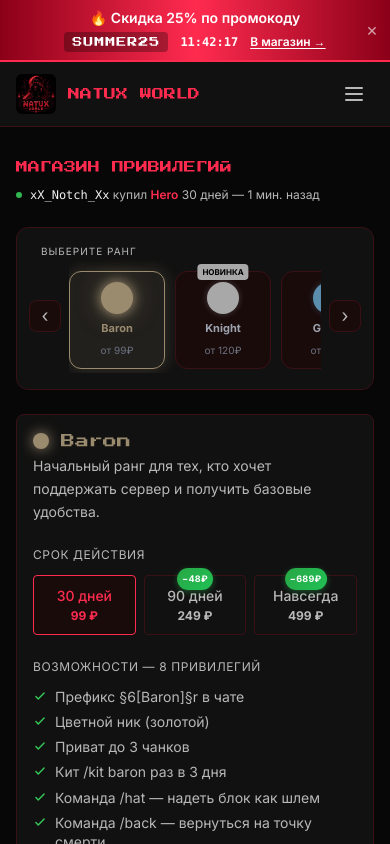
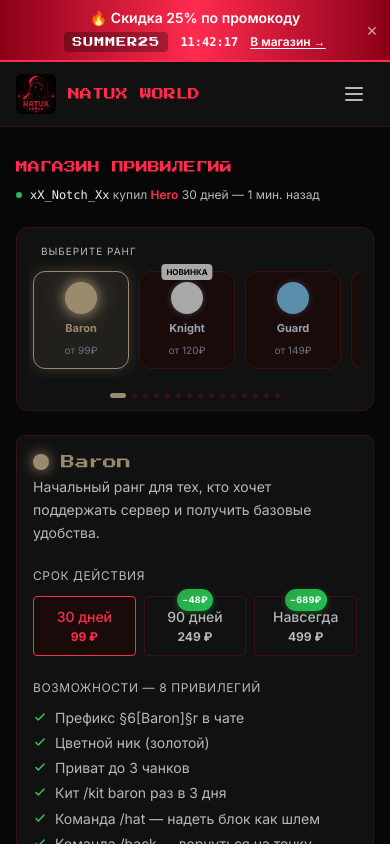
Before and after one commit to Alex-dev-sys/NatuxWorld, a Next.js app: page /shop in a window 390 px wide. Shown: the top 844 px of the page. Built offline with nearby package versions, Linux system fonts and the light colour scheme.

Commit message:
feat: mobile carousel — scroll snap, swipe, dots indicator, hide arrows

```diff
--- a/src/components/ShopClient.tsx
+++ b/src/components/ShopClient.tsx
@@ -86,13 +86,13 @@ function RankCarousel({ products, selectedId, onSelect }: {
 
   return (
     <div style={{ backgroundColor: '#111111', borderRadius: '0 0 12px 12px' }}>
-      {/* arrows + scroll row */}
       <div className="flex items-center gap-2 px-3 pb-4">
-        {/* left */}
+
+        {/* arrows — desktop only */}
         <button
           onClick={() => scroll('left')}
           style={{ backgroundColor: '#1a0b0b', border: '1px solid #3A1017', borderRadius: 8, minWidth: 32, height: 32, color: '#B8B8B8', fontSize: 18, lineHeight: 1, cursor: 'pointer', flexShrink: 0 }}
-          className="hover:border-site-accent hover:text-site-accent transition-colors flex items-center justify-center"
+          className="hidden md:flex hover:border-site-accent hover:text-site-accent transition-colors items-center justify-center"
         >
           ‹
         </button>
@@ -100,7 +100,20 @@ function RankCarousel({ products, selectedId, onSelect }: {
         {/* scroll track */}
         <div
           ref={scrollRef}
-          style={{ display: 'flex', gap: 10, overflowX: 'auto', paddingTop: 12, paddingBottom: 4, scrollbarWidth: 'none', flex: 1, backgroundColor: '#111111' }}
+          style={{
+            display: 'flex',
+            gap: 10,
+            overflowX: 'auto',
+            paddingTop: 12,
+            paddingBottom: 8,
+            paddingLeft: 4,
+            paddingRight: 4,
+            scrollbarWidth: 'none',
+            flex: 1,
+            backgroundColor: '#111111',
+            scrollSnapType: 'x mandatory',
+            WebkitOverflowScrolling: 'touch' as React.CSSProperties['WebkitOverflowScrolling'],
+          }}
         >
           {products.map(p => {
             const active = p.id === selectedId
@@ -113,6 +126,7 @@ function RankCarousel({ products, selectedId, onSelect }: {
                 style={{
                   flexShrink: 0,
                   width: 96,
+                  scrollSnapAlign: 'center',
                   display: 'flex',
                   flexDirection: 'column',
                   alignItems: 'center',
@@ -129,38 +143,18 @@ function RankCarousel({ products, selectedId, onSelect }: {
               >
                 {p.badge && (
                   <span style={{
-                    position: 'absolute',
-                    top: -8,
-                    left: '50%',
-                    transform: 'translateX(-50%)',
-                    backgroundColor: p.color,
-                    color: '#000',
-                    fontSize: 8,
-                    fontWeight: 700,
-                    padding: '2px 5px',
-                    borderRadius: 4,
-                    whiteSpace: 'nowrap',
+                    position: 'absolute', top: -8, left: '50%', transform: 'translateX(-50%)',
+                    backgroundColor: p.color, color: '#000', fontSize: 8, fontWeight: 700,
+                    padding: '2px 5px', borderRadius: 4, whiteSpace: 'nowrap',
                   }}>
                     {p.badge}
                   </span>
                 )}
                 <div style={{
-                  width: 32,
-                  height: 32,
-                  borderRadius: '50%',
-                  backgroundColor: p.color,
-                  boxShadow: active
-                    ? `0 0 12px ${p.color}, 0 0 24px ${p.color}80`
-                    : `0 0 6px ${p.color}50`,
-                  flexShrink: 0,
+                  width: 32, height: 32, borderRadius: '50%', backgroundColor: p.color, flexShrink: 0,
+                  boxShadow: active ? `0 0 12px ${p.color}, 0 0 24px ${p.color}80` : `0 0 6px ${p.color}50`,
                 }} />
-                <span style={{
-                  fontSize: 11,
-                  fontWeight: 700,
-                  color: active ? p.color : '#9CA3AF',
-                  textAlign: 'center',
-                  lineHeight: 1.2,
-                }}>
+                <span style={{ fontSize: 11, fontWeight: 700, color: active ? p.color : '#9CA3AF', textAlign: 'center', lineHeight: 1.2 }}>
                   {p.name}
                 </span>
                 <span style={{ fontSize: 10, color: '#6B7280' }}>от {minPrice}₽</span>
@@ -169,14 +163,34 @@ function RankCarousel({ products, selectedId, onSelect }: {
           })}
         </div>
 
-        {/* right */}
+        {/* arrows — desktop only */}
         <button
           onClick={() => scroll('right')}
           style={{ backgroundColor: '#1a0b0b', border: '1px solid #3A1017', borderRadius: 8, minWidth: 32, height: 32, color: '#B8B8B8', fontSize: 18, lineHeight: 1, cursor: 'pointer', flexShrink: 0 }}
-          className="hover:border-site-accent hover:text-site-accent transition-colors flex items-center justify-center"
+          className="hidden md:flex hover:border-site-accent hover:text-site-accent transition-colors items-center justify-center"
         >
           ›
         </button>
+      </div>
+
+      {/* dots indicator — mobile only */}
+      <div className="flex md:hidden justify-center gap-1.5 pb-3">
+        {products.map(p => (
+          <button
+            key={p.id}
+            onClick={() => onSelect(p.id)}
+            style={{
+              width: p.id === selectedId ? 16 : 5,
+              height: 5,
+              borderRadius: 3,
+              border: 'none',
+              cursor: 'pointer',
+              transition: 'all 0.2s ease',
+              backgroundColor: p.id === selectedId ? p.color : '#3A1017',
+              padding: 0,
+            }}
+          />
+        ))}
       </div>
     </div>
   )
```
